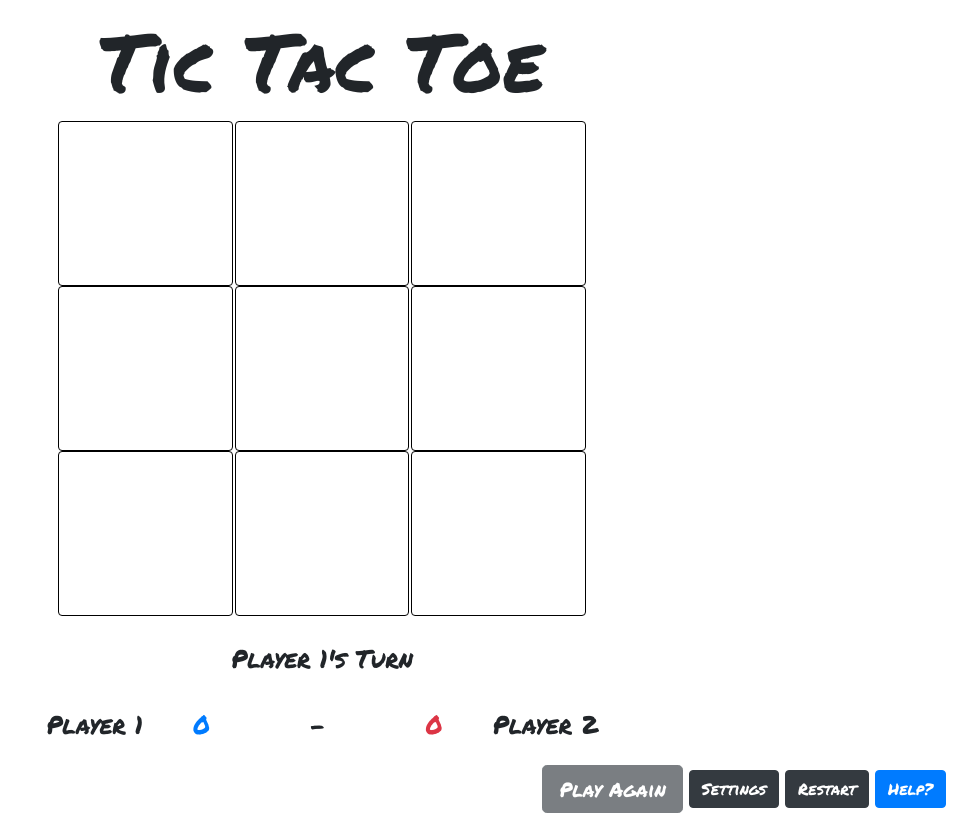
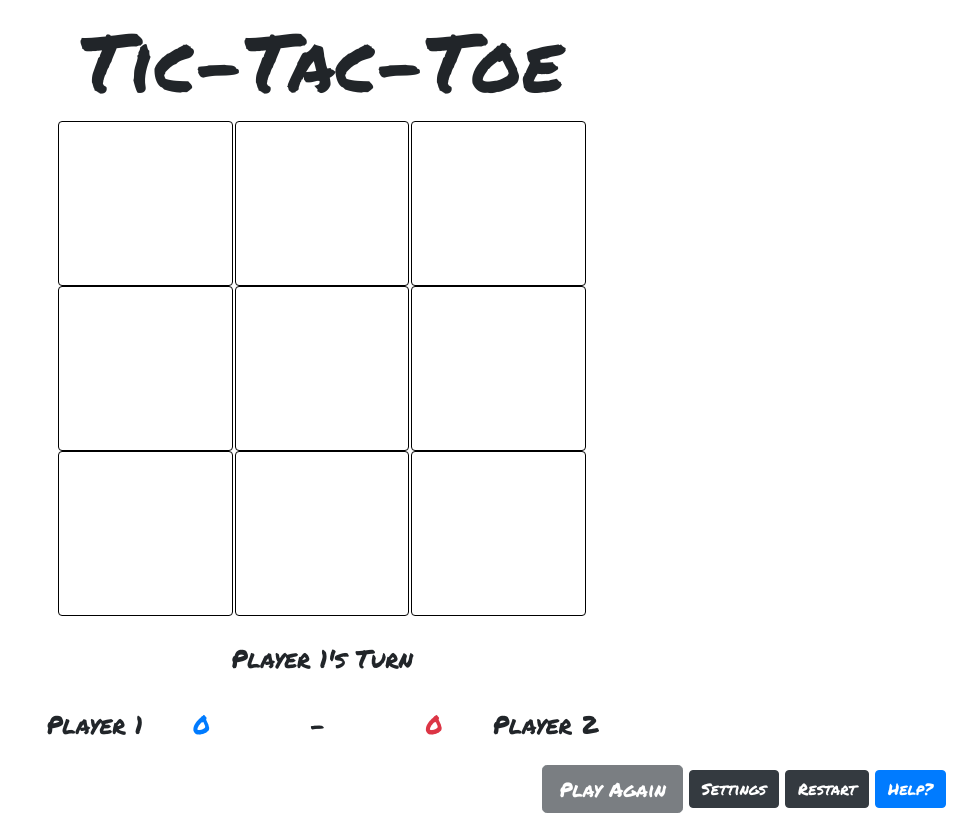
Before and after one commit to Lau01/tic-tac-toe, a plain HTML site: page index.html in a window 1280 px wide. Shown: the whole page, without its empty margins (318-1280 px from the left). Drawn offline with Linux system fonts and the light colour scheme.

Commit message:
changed heading to include -

```diff
--- a/index.html
+++ b/index.html
@@ -8,7 +8,7 @@
   <link href="https://fonts.googleapis.com/css?family=Permanent+Marker" rel="stylesheet">
 </head>
 <body>
-  <header>Tic Tac Toe</header>
+  <header>Tic-Tac-Toe</header>
   <nav>
 
   </nav>
```
